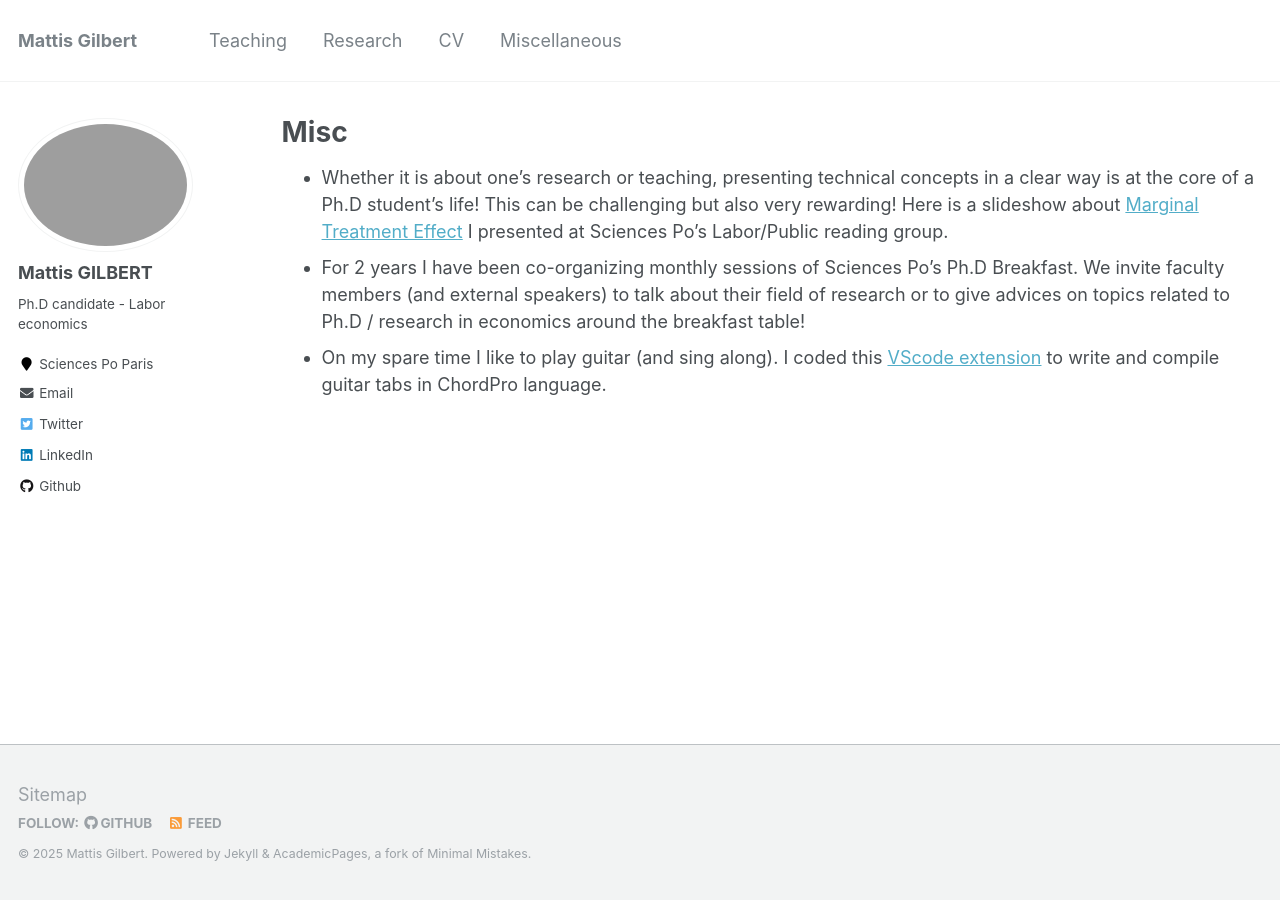
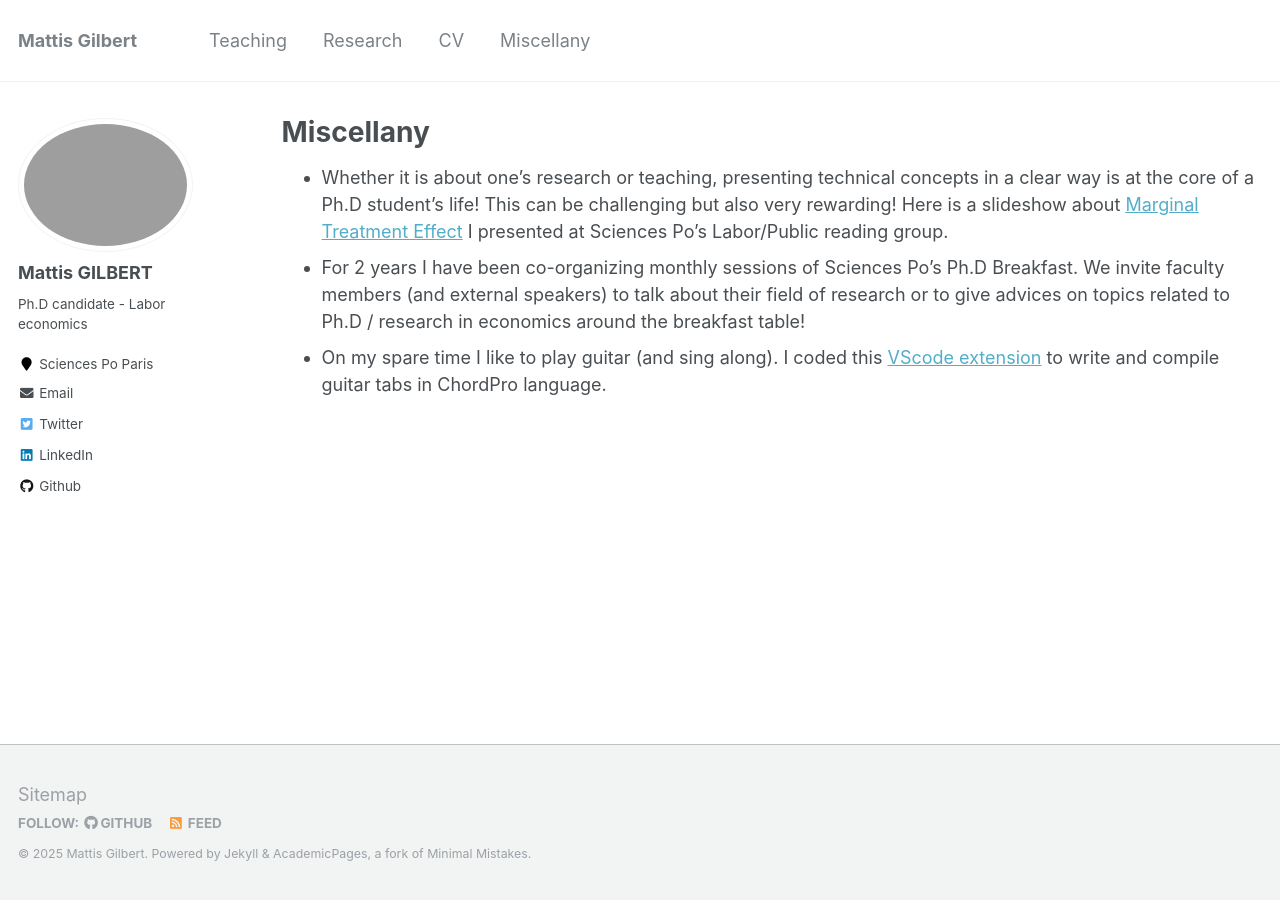
Before and after one commit to mattis-gilbert/mattis-gilbert.github.io, a Jekyll site: the page built from _pages/miscellany.md, in a window 1280 px wide. Built offline with Jekyll 4.4.1, drawn with Linux system fonts in a browser that asks for light colours.

Commit message:
miscellaneous (adj) to miscellany (noun)

```diff
--- a/_data/navigation.yml
+++ b/_data/navigation.yml
@@ -10,5 +10,5 @@ main:
   - title: "CV"
     url: /cv/
 
-  - title: "Miscellaneous"
-    url: /misc/
+  - title: "Miscellany"
+    url: /miscellany/
--- a/_pages/misc.md
+++ b/_pages/miscellany.md
@@ -1,7 +1,7 @@
 ---
 layout: archive
-title: "Misc"
-permalink: /misc/
+title: "Miscellany"
+permalink: /miscellany/
 author_profile: true
 redirect_from:
   - /resume
```
Also changed, not shown: 3 other files.
